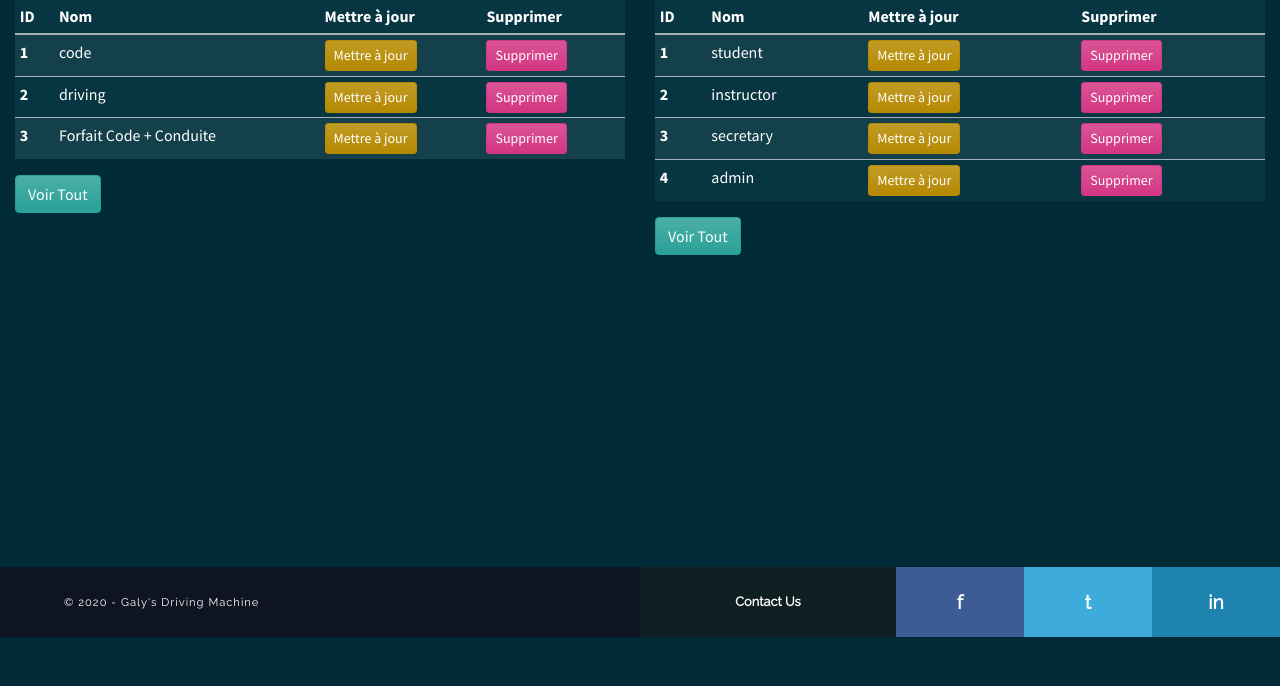
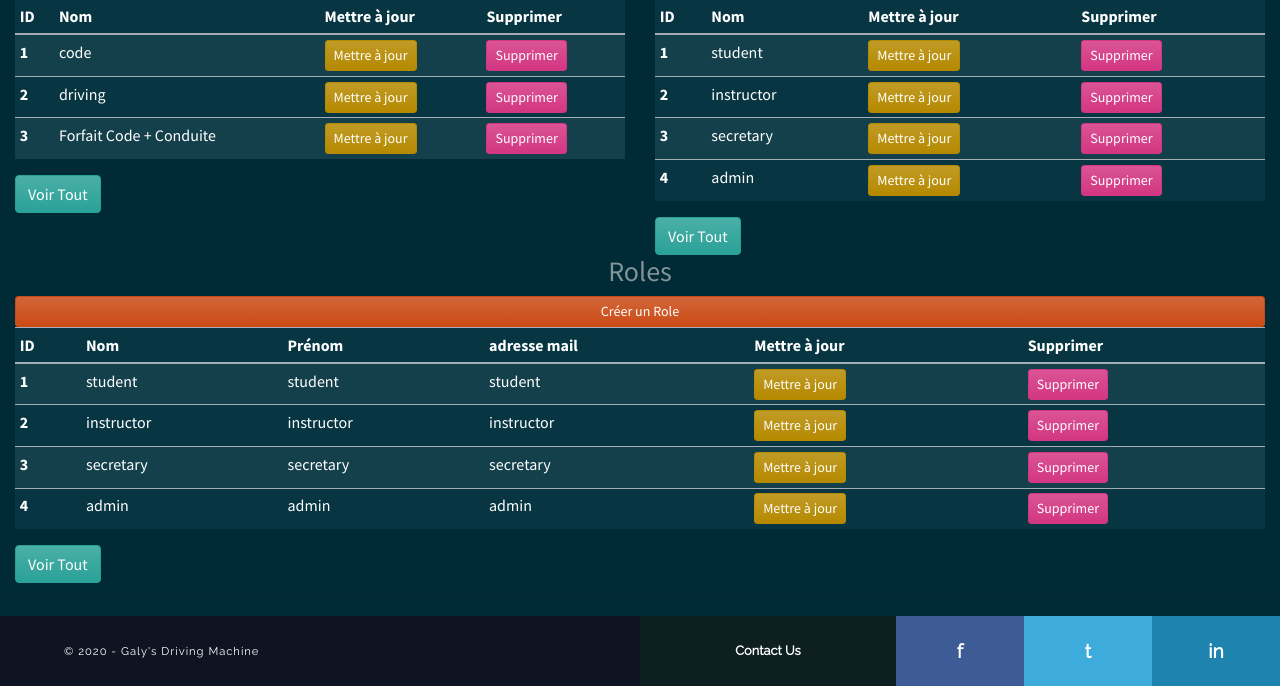
Before and after one commit to lepine-emilie/python_my_driving_school, a Django app: page /admin_panel/ in a window 1280 px wide. Shown: the part 163-849 px from the top of the page. Before the commit the page ends 800 px from the top, so only its background shows below. Run offline with Django 3.2, Linux system fonts and the light colour scheme; data comes from the database, SQL or seed files in the repository; some libraries are stand-ins or nearby versions.

Commit message:
pushed migrations

```diff
--- a/intranet/intranet/accounts/templates/accounts/admin_panel.html
+++ b/intranet/intranet/accounts/templates/accounts/admin_panel.html
@@ -61,7 +61,35 @@
     </div>
   </div>
   <div class="row">
-<!--    TODO ajouter les utilisateurs -->
+    <div class="col-12">
+      <h3 class="text-center"> Roles </h3>
+      <a href="{% url 'create_role'%}" class="btn btn-warning btn-lg btn-block btn-sm">Créer un Role</a>
+      <table class="table table-striped table-dark table-sm">
+        <thead>
+        <tr>
+          <th scope="col">ID</th>
+          <th>Nom</th>
+          <th>Prénom</th>
+          <th>adresse mail</th>
+          <th>Mettre à jour</th>
+          <th>Supprimer</th>
+        </tr>
+        </thead>
+        <tbody>
+        {% for i in roles %}
+        <tr>
+          <th scope="row">{{i.id}}</th>
+          <td>{{i.name}}</td>
+          <td>{{i.name}}</td>
+          <td>{{i.name}}</td>
+          <td><a href="{% url 'update_role' i.id%}" class="btn btn-primary btn-sm">Mettre à jour</a></td>
+          <td><a href="{% url 'delete_role' i.id%}" class="btn btn-danger btn-sm">Supprimer</a></td>
+        </tr>
+        {% endfor %}
+        </tbody>
+      </table>
+      <a href="{% url 'show_role'%}" class="btn btn-success">Voir Tout</a>
+    </div>
   </div>
 </div>
 
--- a/intranet/intranet/accounts/views.py
+++ b/intranet/intranet/accounts/views.py
@@ -3,7 +3,7 @@ from django.http import HttpResponse
 from django.forms import inlineformset_factory
 from django.contrib.auth.forms import UserCreationForm
 from django.contrib import messages
-from django.contrib.auth import authenticate, login, logout
+from django.contrib.auth import authenticate, login, logout, get_user_model
 
 
 from .models import Bundle, Role
@@ -149,6 +149,7 @@ def deleteBundle(request, pk):
 
 def adminPanel(request):
     bundles = Bundle.objects.all()
-    roles = Role.objects.all().order_by('id')[:10]
-    context = {'bundles': bundles, 'roles': roles}
+    roles = Role.objects.all().order_by('id')[:5]
+    users = get_user_model().objects.all()
+    context = {'bundles': bundles, 'roles': roles, 'users': users}
     return render(request, 'accounts/admin_panel.html', context)
```
